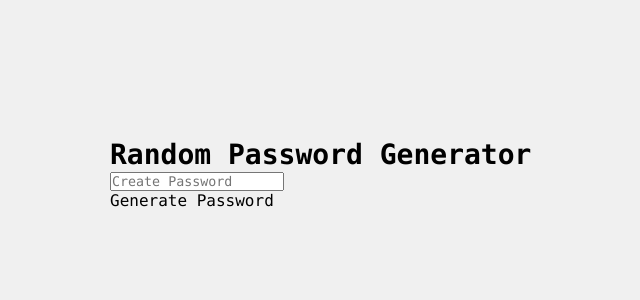
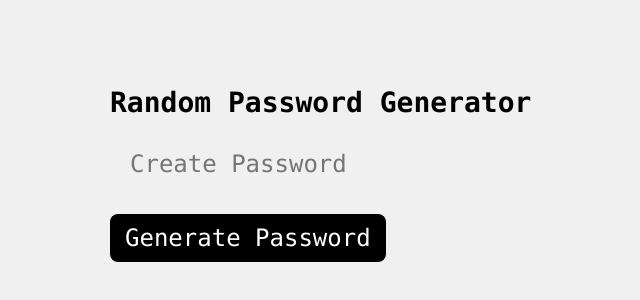
Before and after one commit to lalit-096/Random_Password_Generator, a plain HTML site: page index.html in a window 1280 px wide. Shown: the part 226-526 px from the top of the page, without its empty margins (305-945 px from the left). Drawn offline with Linux system fonts and the light colour scheme.

Commit message:
Add files via upload

```diff
--- a/style.css
+++ b/style.css
@@ -21,3 +21,37 @@ body {
     font-size: 28px;
     color: black;
 }
+
+.inputBox input {
+    position: relative;
+    width: 100%;
+    height: 60px;
+    border: none;
+    margin: 15px 0 20px;
+    background: transparent;
+    outline: none;
+    padding: 0 20px;
+    font-size: 24px;
+    letter-spacing: border-box;
+    border-radius: 8px;
+    color: black;
+}
+
+.inputBox input:placeholder {
+    letter-spacing: 0px;
+}
+
+.inputBox #btn {
+    position: relative;
+    cursor: pointer;
+    color: white;
+    background-color: black;
+    font-size: 24px;
+    display: inline-block;
+    padding: 10px 15px;
+    border-radius: 8px;
+}
+
+.inputBox #btn:active {
+    background-color: purple;
+}
```
